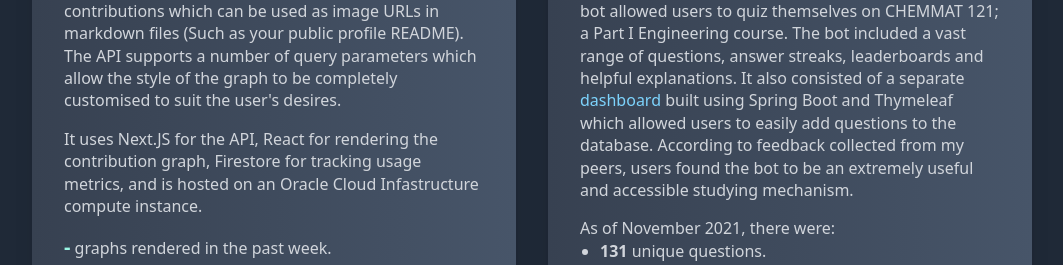
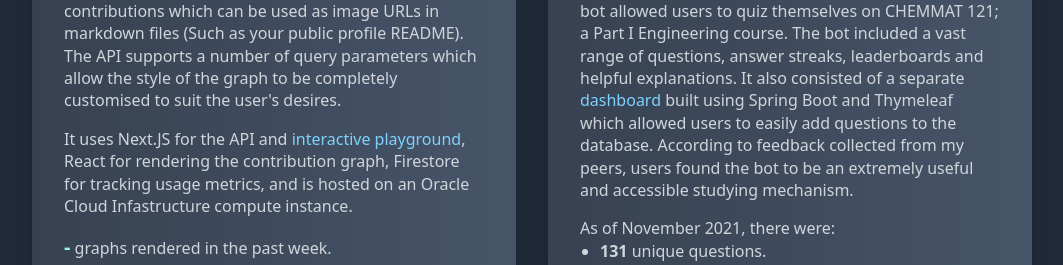
Before and after one commit to pumbas600/E-Portfolio, a Next.js app: page / in a window 1280 px wide. Shown: the part 1521-1786 px from the top of the page, without its empty margins (108-1171 px from the left). Built offline with nearby package versions, Linux system fonts and the light colour scheme; no server answers.

Commit message:
feat: :sparkles: Add link to playground in GitHub Contributions card

```diff
--- a/components/Card/GitHubContributionsCard.tsx
+++ b/components/Card/GitHubContributionsCard.tsx
@@ -1,5 +1,6 @@
 import { useEffect, useState } from 'react';
 import ProjectCard from './ProjectCard';
+import AnimatedLink from '../Links/AnimatedLink';
 
 function formatMetric(metric: number): string {
   if (metric === -1) return '-';
@@ -15,7 +16,7 @@ export default function GitHubContributionsCard() {
     fetchMetrics();
   }, []);
 
-  function fetchMetrics() {
+  function fetchMetrics(): void {
     fetch('https://github.pumbas.net/api/metrics')
       .then((response) => response.json())
       .then(({ count }) => setTotalCalls(count))
@@ -38,10 +39,12 @@ export default function GitHubContributionsCard() {
             API supports a number of query parameters which allow the style of the graph to be completely customised to
             suit the user&apos;s desires.
           </p>
-          <p>
-            It uses Next.JS for the API, React for rendering the contribution graph, Firestore for tracking usage
-            metrics, and is hosted on an Oracle Cloud Infastructure compute instance.
-          </p>
+          <div>
+            It uses Next.JS for the API and{' '}
+            <AnimatedLink href="https://github.pumbas.net">interactive playground</AnimatedLink>, React for rendering
+            the contribution graph, Firestore for tracking usage metrics, and is hosted on an Oracle Cloud Infastructure
+            compute instance.
+          </div>
           <div className="flex flex-col">
             <div>
               <b className="text-xl dark:text-teal-200 text-sky-600">{formatMetric(pastWeekCalls)}</b>
```
